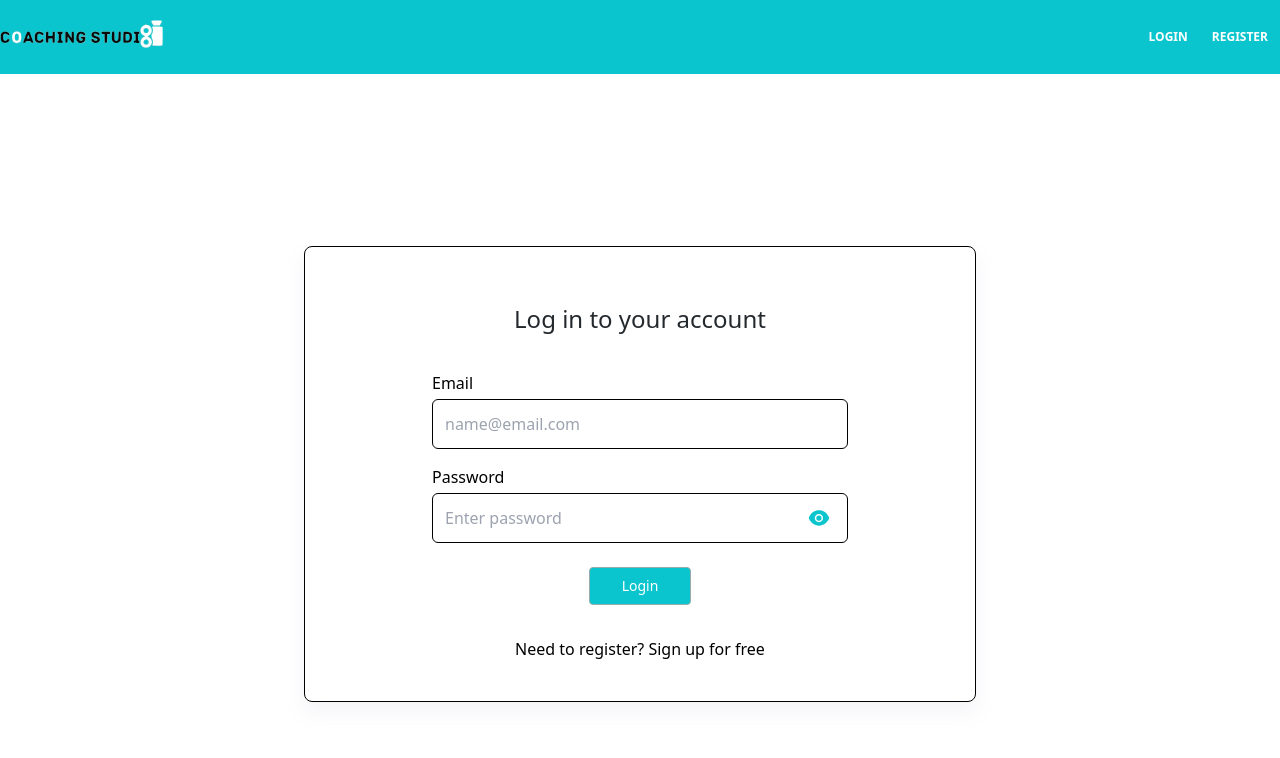
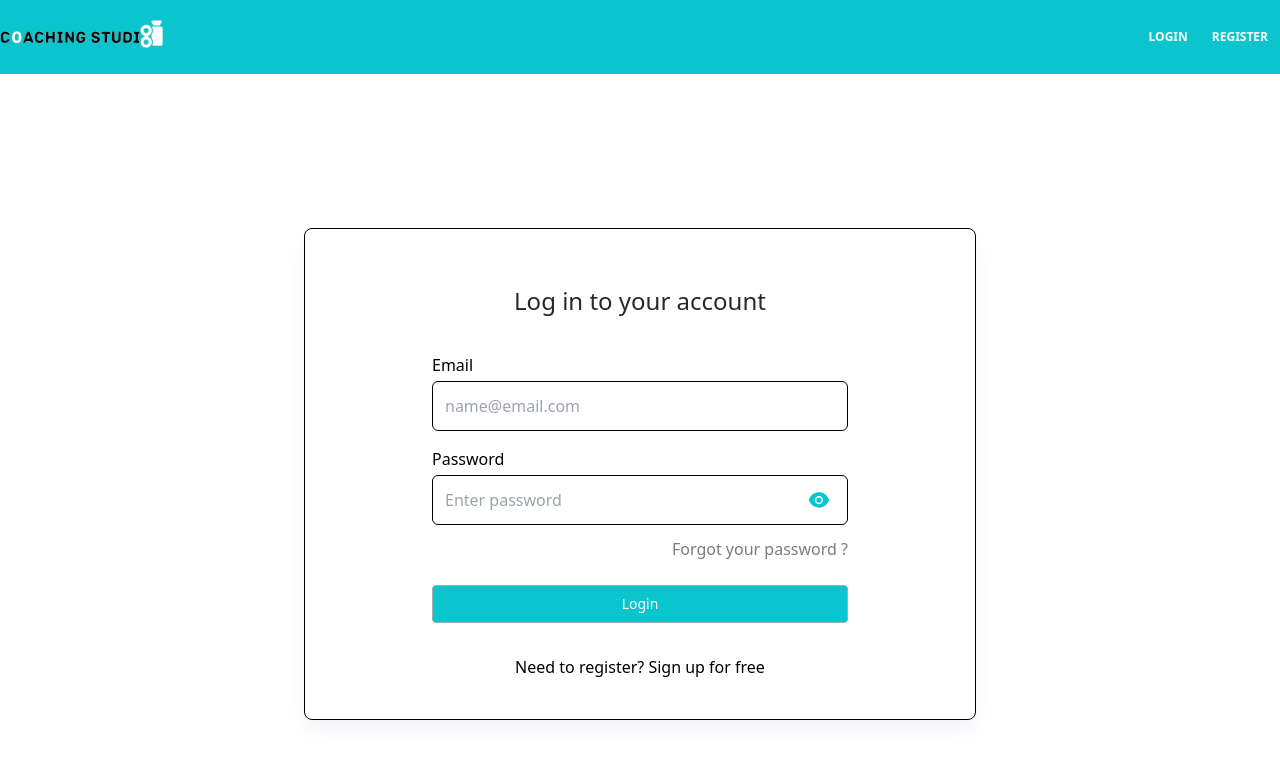
Before and after one commit to MathieuVce/Coaching, a React (Vite) app in the folder front/: page /login in a window 1280 px wide. Shown: the top 758 px of the page. Built offline with nearby package versions, Linux system fonts and the light colour scheme; no server answers; what react-alert-template-basic would draw is missing.

Commit message:
Mathieu VACANCE/ add password style (front only$)

```diff
--- a/front/src/@types/auth.ts
+++ b/front/src/@types/auth.ts
@@ -1,6 +1,7 @@
 export enum AuthTypes {
     Login,
-    Register
+    Register,
+    Password
 };
 
 export interface AuthValues {
--- a/front/src/components/Auth.tsx
+++ b/front/src/components/Auth.tsx
@@ -21,6 +21,8 @@ export const Auth: React.FC<IAuthProps> = ({ header, type, values, setValidEmail
     const { authenticated, message, registered } = useAppSelector(state => state.auth);
     const location = useLocation();
     const path = location.state as LocationState
+    const names = ['Login', 'Register', 'Reset Password']
+    const links = [ <Link to="/register">Need to register? Sign up for free</Link>, <Link to="/login">Already registered ? Log in here</Link>, <Link to="/login">Go back to login</Link>]
 
     const dispatch = useAppDispatch();
     const navigate = useNavigate();
@@ -72,19 +74,15 @@ export const Auth: React.FC<IAuthProps> = ({ header, type, values, setValidEmail
                         <div className='flex justify-center items-center mt-6'
                             onMouseEnter={() => {type === AuthTypes.Login ? checkLoginButton() : checkRegisterButton()}}
                         >
-                            <button onClick={() => {type === AuthTypes.Login ? handleLoginFormSubmit() : handleRegisterFormSubmit()}} disabled={isDisabled} className={`bg-blue py-2 px-8 text-sm text-white rounded border border-blue-light focus:outline-none hover:opacity-75`}>
-                                {type === AuthTypes.Login ? 'Login' : 'Register'}
+                            <button onClick={() => {type === AuthTypes.Login ? handleLoginFormSubmit() : handleRegisterFormSubmit()}} disabled={isDisabled} className={`bg-blue py-2 w-full text-sm text-white rounded border border-blue-light focus:outline-none hover:opacity-75`}>
+                                {names[type]}
                             </button>
                         </div>
                     </div>
                 </div>
                 <div className="flex items-center mt-8 justify-center">
                      <div className={"justify-center text-blue-500 hover:underline"}>
-                        {type === AuthTypes.Login ?
-                        <Link to="/register">Need to register? Sign up for free</Link>
-                        :
-                        <Link to="/login">Already registered ? Log in here</Link>
-                        }
+                        {links[type]}
                      </div>
                  </div>
             </div>
--- a/front/src/navigation/Navigation.tsx
+++ b/front/src/navigation/Navigation.tsx
@@ -15,6 +15,7 @@ import Comments from "../routes/Comments";
 import Register from "../routes/Register";
 import { RequireAuth } from "./RequireAuth";
 import Dashboard from "../routes/Dashboard";
+import Password from '../routes/Password';
 
 const Navigation: React.FunctionComponent = () => {
     return (
@@ -24,6 +25,7 @@ const Navigation: React.FunctionComponent = () => {
                     <Route path='/' element={<App/>}>
                         <Route path='login' element={<Login/>}/>
                         <Route path='register' element={<Register/>}/>
+                        <Route path='password' element={<Password/>}/>
                     </Route>
                     <Route path='home' element={
                         <RequireAuth>
--- a/front/src/routes/Login.tsx
+++ b/front/src/routes/Login.tsx
@@ -5,6 +5,7 @@ import { Form } from '../components/Form';
 import { useAppDispatch, useAppSelector } from '../store/hooks';
 import { Auth } from '../components/Auth';
 import { AuthTypes } from '../@types/auth';
+import { Link } from 'react-router-dom';
 
 const Login: React.FunctionComponent = () => {
 
@@ -44,6 +45,9 @@ const Login: React.FunctionComponent = () => {
                     }
                 </button>
             </Form>
+            <section className="text-right text-brown text-base">
+                <Link to="/password">Forgot your password ?</Link>
+            </section>
         </Auth>
     );
 };
--- /dev/null
+++ b/front/src/routes/Password.tsx
@@ -0,0 +1,29 @@
+import { useState } from 'react';
+import { Form } from '../components/Form';
+import { Auth } from '../components/Auth';
+import { AuthTypes } from '../@types/auth';
+
+const Password: React.FunctionComponent = () => {
+
+    const [values, setValues] = useState({email: "", password: ""});
+    const [isValidEmail, setValidEmail] = useState<boolean>(true)
+
+    const handleChange = (prop: keyof typeof values, value: string) => {
+        setValues({
+            ...values,
+            [prop]: value
+        });
+    };
+    return (
+        <Auth header={"Reset your password"} type={AuthTypes.Password} values={values} setValidEmail={setValidEmail} setValidPassword={setValidEmail}>
+            <Form name="Email" type='email' placeholder='name@email.com' onChange={(e) => { handleChange("email", e.target.value); setValidEmail(true); }} value={values.email}/>
+            {!isValidEmail && (
+                <label className='text-red'>
+                    Invalid email adress*
+                </label>
+            ) }
+        </Auth>
+    );
+};
+
+export default Password;
```
